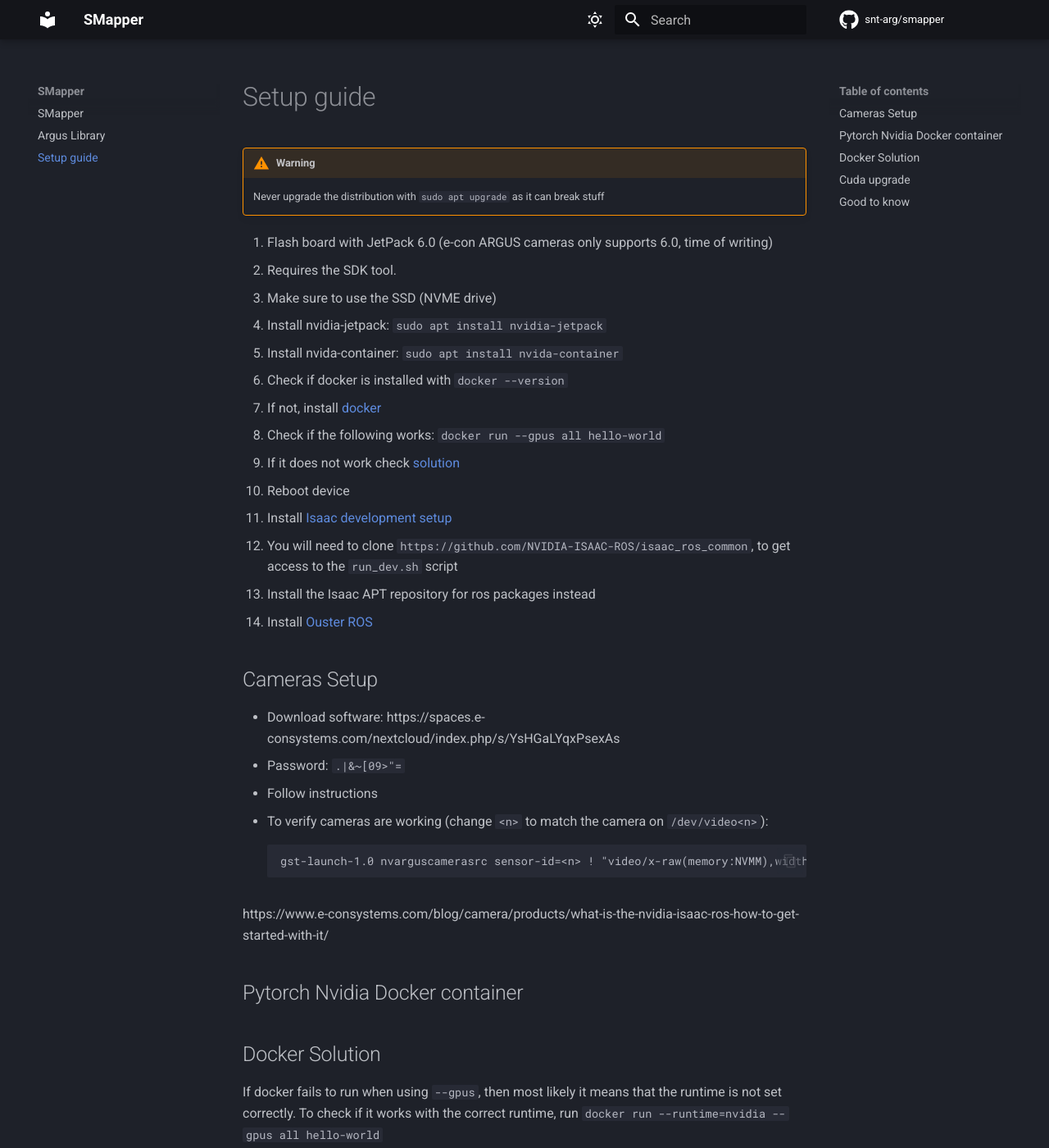
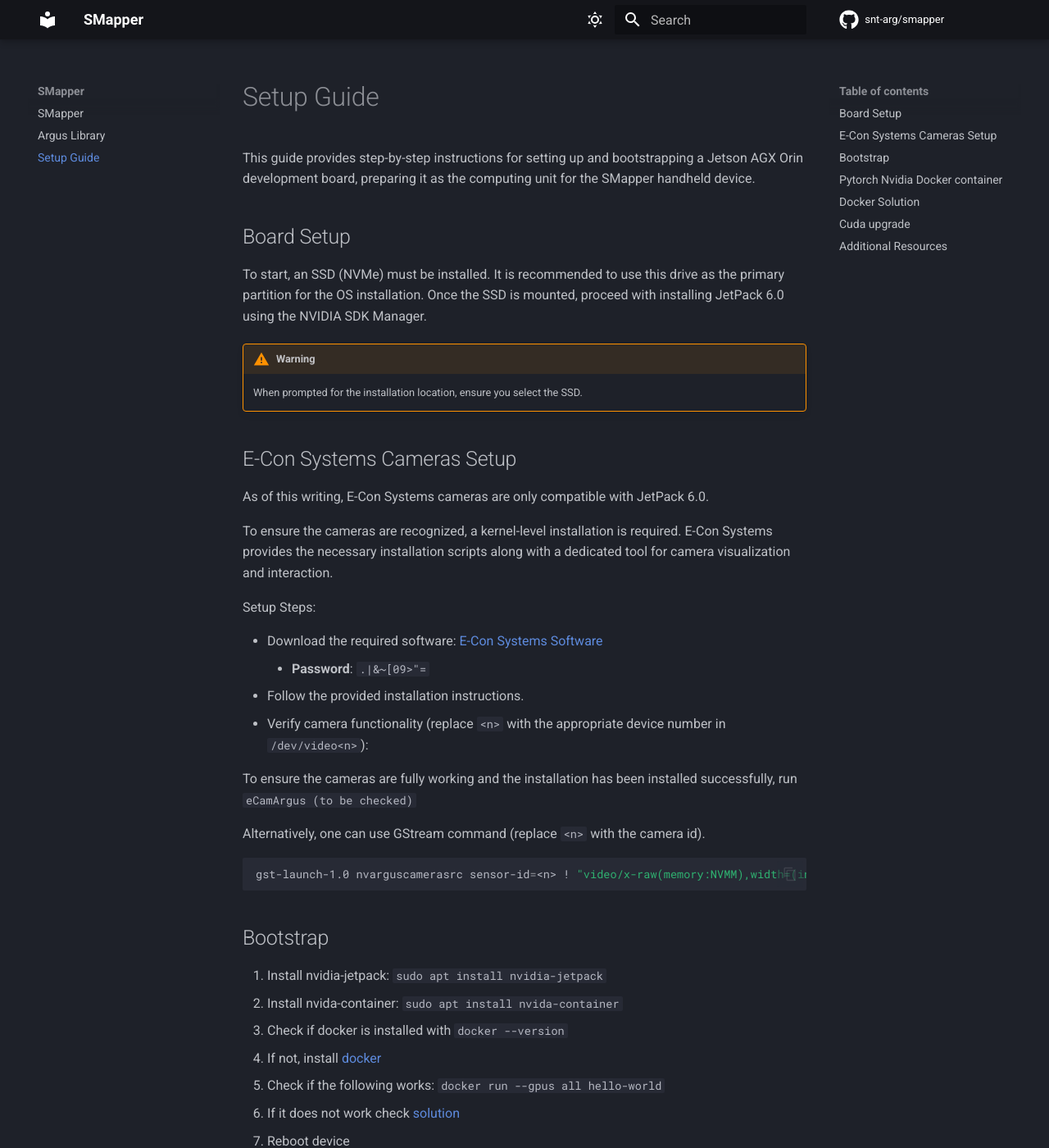
Before and after one commit to snt-arg/smapper, an MkDocs documentation site: the page built from docs/setup_guide.md, in a window 1280 px wide and 1400 px high. Shown: the whole window at 82% size. Built offline with MkDocs 1.6.1 and Material for MkDocs 9.7.7, drawn with Linux system fonts in a browser that asks for light colours; comment, search, counter and statistics services are not loaded; some of the changed text lies outside the part shown.

Commit message:
docs: starting to improve setup guide documentation

````diff
--- a/docs/setup_guide.md
+++ b/docs/setup_guide.md
@@ -1,52 +1,70 @@
+# Setup Guide
+
+This guide provides step-by-step instructions for setting up and bootstrapping a Jetson AGX Orin development board, preparing it as the computing unit for the SMapper handheld device.
+
+## Board Setup
+
+To start, an SSD (NVMe) must be installed. It is recommended to use this drive as the primary partition for the OS installation.
+Once the SSD is mounted, proceed with installing JetPack 6.0 using the NVIDIA SDK Manager.
+
 !!! warning
 
+    When prompted for the installation location, ensure you select the SSD.
 
-    Never upgrade the distribution with `sudo apt upgrade` as it can break stuff
+## E-Con Systems Cameras Setup
 
-1. Flash board with JetPack 6.0 (e-con ARGUS cameras only supports 6.0, time of writing)
-  - Requires the SDK tool.
-  - Make sure to use the SSD (NVME drive)
-2. Install nvidia-jetpack: `sudo apt install nvidia-jetpack`
-3. Install nvida-container: `sudo apt install nvida-container`
-3. Check if docker is installed with `docker --version`
-4. If not, install [docker](https://docs.docker.com/engine/install/ubuntu/#install-using-the-repository)
-5. Check if the following works: `docker run --gpus all hello-world`
-  - If it does not work check [solution](#docker-solution)
-6. Reboot device
-7. Install [Isaac development setup](https://nvidia-isaac-ros.github.io/getting_started/dev_env_setup.html)
-  - You will need to clone `https://github.com/NVIDIA-ISAAC-ROS/isaac_ros_common`, to get access to the `run_dev.sh` script
-  - Install the Isaac APT repository for ros packages instead
-8. Install [Ouster ROS](https://github.com/ouster-lidar/ouster-ros/tree/ros2)
+As of this writing, E-Con Systems cameras are only compatible with JetPack 6.0.
 
+To ensure the cameras are recognized, a kernel-level installation is required. E-Con Systems provides the necessary installation scripts along with a dedicated tool for camera visualization and interaction.
 
-## Cameras Setup
-- Download software: https://spaces.e-consystems.com/nextcloud/index.php/s/YsHGaLYqxPsexAs
-  - Password: `.|&~[09>"=`
-- Follow instructions
-- To verify cameras are working (change `<n>` to match the camera on `/dev/video<n>`):
-```
+Setup Steps:
+
+- Download the required software: [E-Con Systems Software](https://spaces.e-consystems.com/nextcloud/index.php/s/YsHGaLYqxPsexAs)
+    - **Password**: `.|&~[09>"=`
+- Follow the provided installation instructions.
+- Verify camera functionality (replace `<n>` with the appropriate device number in `/dev/video<n>`):
+
+To ensure the cameras are fully working and the installation has been installed successfully, run `eCamArgus (to be checked)`
+
+Alternatively, one can use GStream command (replace `<n>` with the camera id).
+
+```bash
 gst-launch-1.0 nvarguscamerasrc sensor-id=<n> ! "video/x-raw(memory:NVMM),width=(int)1920,height=(int)1080, format=(string)NV12" ! nv3dsink -e
 ```
 
-https://www.e-consystems.com/blog/camera/products/what-is-the-nvidia-isaac-ros-how-to-get-started-with-it/
+## Bootstrap
+
+2. Install nvidia-jetpack: `sudo apt install nvidia-jetpack`
+3. Install nvida-container: `sudo apt install nvida-container`
+4. Check if docker is installed with `docker --version`
+5. If not, install [docker](https://docs.docker.com/engine/install/ubuntu/#install-using-the-repository)
+6. Check if the following works: `docker run --gpus all hello-world`
+
+- If it does not work check [solution](#docker-solution)
+
+6. Reboot device
+7. Install [Isaac development setup](https://nvidia-isaac-ros.github.io/getting_started/dev_env_setup.html)
+
+- You will need to clone `https://github.com/NVIDIA-ISAAC-ROS/isaac_ros_common`, to get access to the `run_dev.sh` script
+- Install the Isaac APT repository for ros packages instead
+
+8. Install [Ouster ROS](https://github.com/ouster-lidar/ouster-ros/tree/ros2)
 
 ## Pytorch Nvidia Docker container
 
+## Docker Solution
 
-
-## Docker Solution
 If docker fails to run when using `--gpus`, then most likely it means that the runtime is not set correctly.
 To check if it works with the correct runtime, run `docker run --runtime=nvidia --gpus all hello-world`
 
 If it works, then just run the following command to set runtime to nvidia by default `sudo nvidia-ctk runtime configure --runtime=docker && sudo systemctl restart docker.service`
 
 ## Cuda upgrade
+
 https://developer.nvidia.com/blog/simplifying-cuda-upgrades-for-nvidia-jetson-users/
 `https://developer.nvidia.com/cuda-downloads?target_os=Linux&target_arch=aarch64-jetson&Compilation=Native&Distribution=Ubuntu&target_version=22.04&target_type=deb_local`
 
+## Additional Resources
 
-
-
-## Good to know
-
-https://docs.nvidia.com/jetson/jetpack/install-setup/index.html#list-of-debian-packages
+- https://docs.nvidia.com/jetson/jetpack/install-setup/index.html#list-of-debian-packages
+- https://www.e-consystems.com/blog/camera/products/what-is-the-nvidia-isaac-ros-how-to-get-started-with-it/
````
